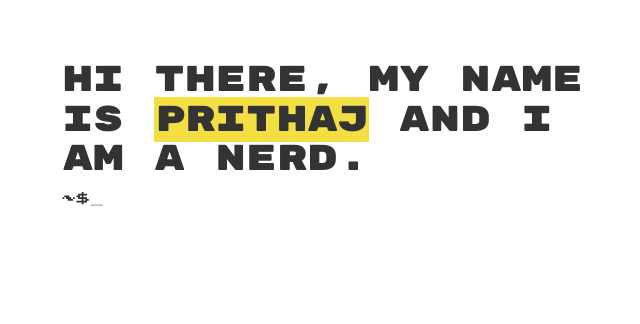
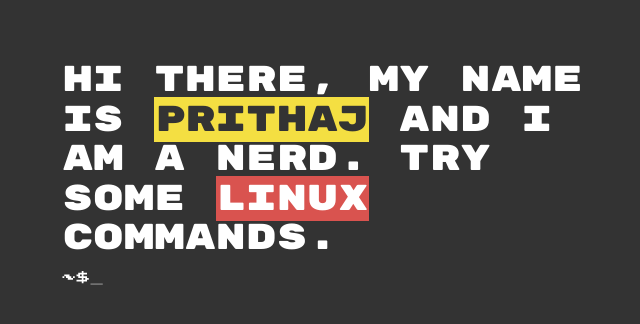
Before and after one commit to prithajnath/prithajnath.github.io, a plain HTML site: page index.html in a window 1280 px wide. Shown: the whole page, without its empty margins (300-940 px from the left). Drawn offline with nearby package versions, Linux system fonts and the light colour scheme.

Commit message:
Add better colors

```diff
--- a/css/style.css
+++ b/css/style.css
@@ -21,4 +21,10 @@ p{
 
 #prithaj{
     background-color: #f4df42;
+    color: #333;
 }
+
+body{
+    color: #fff;
+    background-color:#333
+}
--- a/index.html
+++ b/index.html
@@ -30,7 +30,7 @@
     <div class="container">
       <div class="row">
         <div class="col-sm-6 col-sm-offset-3">
-          <h1>Hi there, my name is <span id="prithaj">Prithaj</span> and I am a nerd.</h1>
+          <h1>Hi there, my name is <span id="prithaj">Prithaj</span> and I am a nerd. Try some <span style="background-color:#d9534f">LINUX</span> commands.</h1>
         </div>
         <br/>
         <div class="col-sm-6 col-sm-offset-3" id="terminal">
```
